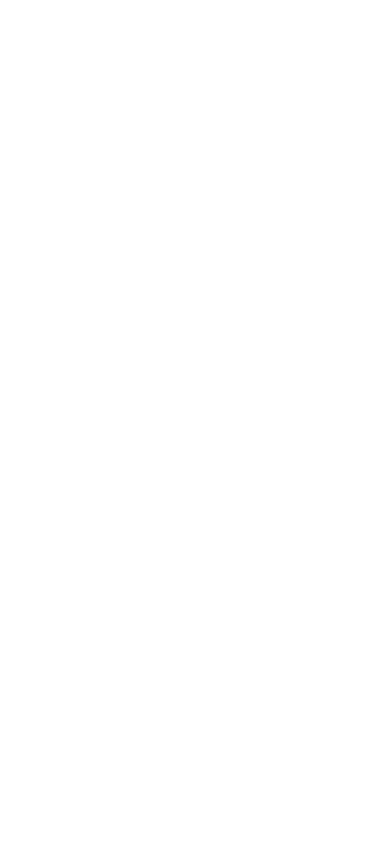
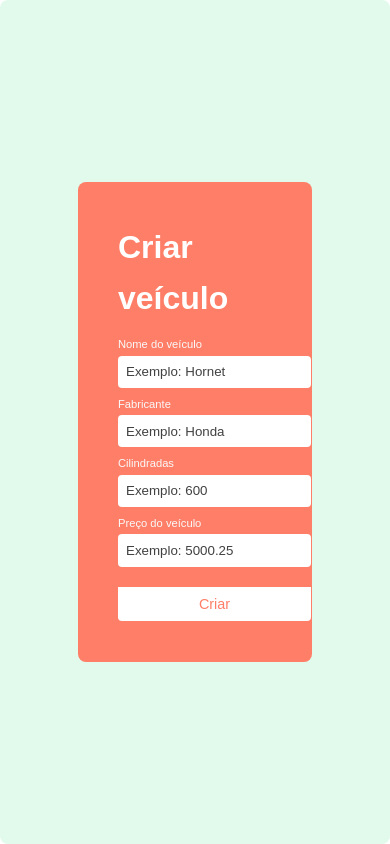
Before and after one commit to loxt/ruptiva-fullstack-code-challenge, a React (Create React App) app in the folder frontend/: page /create in a window 390 px wide. Built offline with nearby package versions, Linux system fonts and the light colour scheme.

Commit message:
feat: add responsive form

```diff
--- a/frontend/src/App.css
+++ b/frontend/src/App.css
@@ -28,7 +28,13 @@
 
 @media only screen and (max-width: 450px) {
   html {
-    font-size: 38.5%;
+    font-size: 50%;
+  }
+}
+
+@media only screen and (max-width: 350px) {
+  html {
+    font-size: 75%;
   }
 }
 
--- a/frontend/src/App.tsx
+++ b/frontend/src/App.tsx
@@ -3,7 +3,7 @@
 import './App.css'
 
 const Home = lazy(() => import('./pages/Home'))
-// const About = lazy(() => import('./pages/Create'));
+const Create = lazy(() => import('./pages/Create'))
 
 function App() {
   return (
@@ -11,7 +11,7 @@
       <Suspense fallback={<div>Loading...</div>}>
         <Switch>
           <Route exact path='/' component={Home} />
-          {/*<Route path='/create' component={Create} />*/}
+          <Route path='/create' component={Create} />
         </Switch>
       </Suspense>
     </Router>
--- /dev/null
+++ b/frontend/src/pages/Create/index.tsx
@@ -0,0 +1,46 @@
+import React from 'react'
+import {
+  BackContainer,
+  Container,
+  Form,
+  Label,
+  Input,
+  Title,
+  Button
+} from './styles'
+import { Link } from 'react-router-dom'
+
+function Create() {
+  return (
+    <BackContainer>
+      <Container>
+        <Title>Criar veículo</Title>
+        <Form>
+          <Label htmlFor='name'>Nome do veículo</Label>
+          <Input type='text' id='name' placeholder='Exemplo: Hornet' />
+
+          <Label htmlFor='manufacturer'>Fabricante</Label>
+          <Input type='text' id='manufacturer' placeholder='Exemplo: Honda' />
+
+          <Label htmlFor='hp'>Cilindradas</Label>
+          <Input type='text' id='hp' placeholder='Exemplo: 600' />
+
+          <Label htmlFor='price'>Preço do veículo</Label>
+          <Input type='text' id='price' placeholder='Exemplo: 5000.25' />
+
+          <Link
+            style={{
+              textDecoration: 'none',
+              zIndex: 10
+            }}
+            to={'/'}
+          >
+            <Button>Criar</Button>
+          </Link>
+        </Form>
+      </Container>
+    </BackContainer>
+  )
+}
+
+export default Create
--- /dev/null
+++ b/frontend/src/pages/Create/styles.ts
@@ -0,0 +1,121 @@
+import styled from 'styled-components'
+
+export const BackContainer = styled.div`
+  background: #e1faec;
+  border-radius: 1rem;
+  margin: 3rem 5rem;
+
+  height: 90vh;
+
+  display: flex;
+  justify-content: center;
+  align-items: center;
+
+  @media only screen and (max-width: 600px) {
+    margin: 0;
+    height: 100vh;
+  }
+
+  @media only screen and (max-width: 350px) {
+    height: 100vh;
+    font-size: 4rem;
+    padding: 0;
+    background-color: #000;
+    border-radius: 0 !important;
+  }
+`
+
+export const Container = styled.div`
+  background: #ff7e67;
+  border-radius: 1rem;
+  padding: 5rem;
+
+  height: 45rem;
+  width: 50rem;
+  max-width: 60vw;
+
+  display: grid;
+
+  font-size: 2.5rem;
+  color: #fff;
+
+  @media only screen and (max-width: 450px) {
+    width: 100%;
+    height: 60rem;
+    font-size: 4rem;
+  }
+
+  @media only screen and (max-width: 350px) {
+    height: 100vh;
+    font-size: 4rem;
+    padding: 0;
+    background-color: transparent;
+  }
+`
+
+export const Form = styled.div`
+  display: grid;
+
+  @media only screen and (max-width: 350px) {
+    margin-top: -20rem;
+  }
+`
+
+export const Label = styled.label`
+  font-size: 1.4rem;
+  color: #f9f9f9;
+`
+
+export const Input = styled.input`
+  padding: 1rem;
+  border-radius: 0.5rem;
+  border: none;
+
+  &:not(:last-child) {
+    margin-bottom: 1rem;
+  }
+
+  @media only screen and (max-width: 350px) {
+    width: 100%;
+    height: 3rem;
+    margin-top: -3rem;
+  }
+
+  &::placeholder {
+    color: #414141;
+  }
+`
+
+export const Title = styled.h4`
+  @media only screen and (max-width: 350px) {
+    font-size: 2rem;
+  }
+`
+
+export const Button = styled.button`
+  font-size: 1.8rem;
+  margin-top: 1.5rem;
+  border: 0;
+  font-weight: 300;
+  color: #ff7e67;
+  background-color: #fff;
+
+  display: grid !important;
+  width: 100%;
+  padding: 1.13rem;
+
+  border-bottom-left-radius: 0.5rem;
+  border-bottom-right-radius: 0.5rem;
+
+  grid-column: 1 / -1;
+
+  cursor: pointer;
+
+  &::after,
+  &::before,
+  &:link,
+  &:visited,
+  &:focus {
+    outline: 0;
+  }
+`
```
Also changed, not shown: frontend/src/components/Navbar/styles.ts (renamed from frontend/src/components/Navbar/styles.tsx), frontend/src/pages/Home/styles.ts (renamed from frontend/src/pages/Home/styles.tsx).
